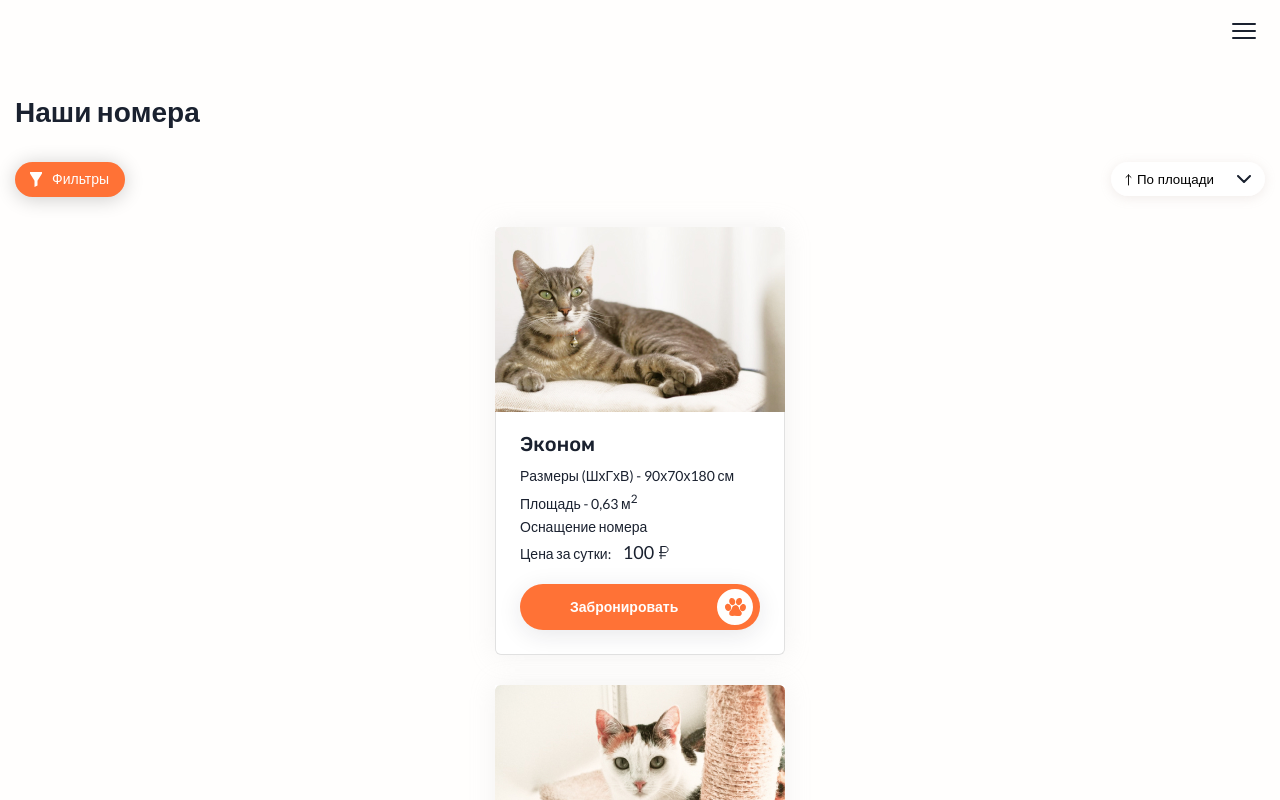
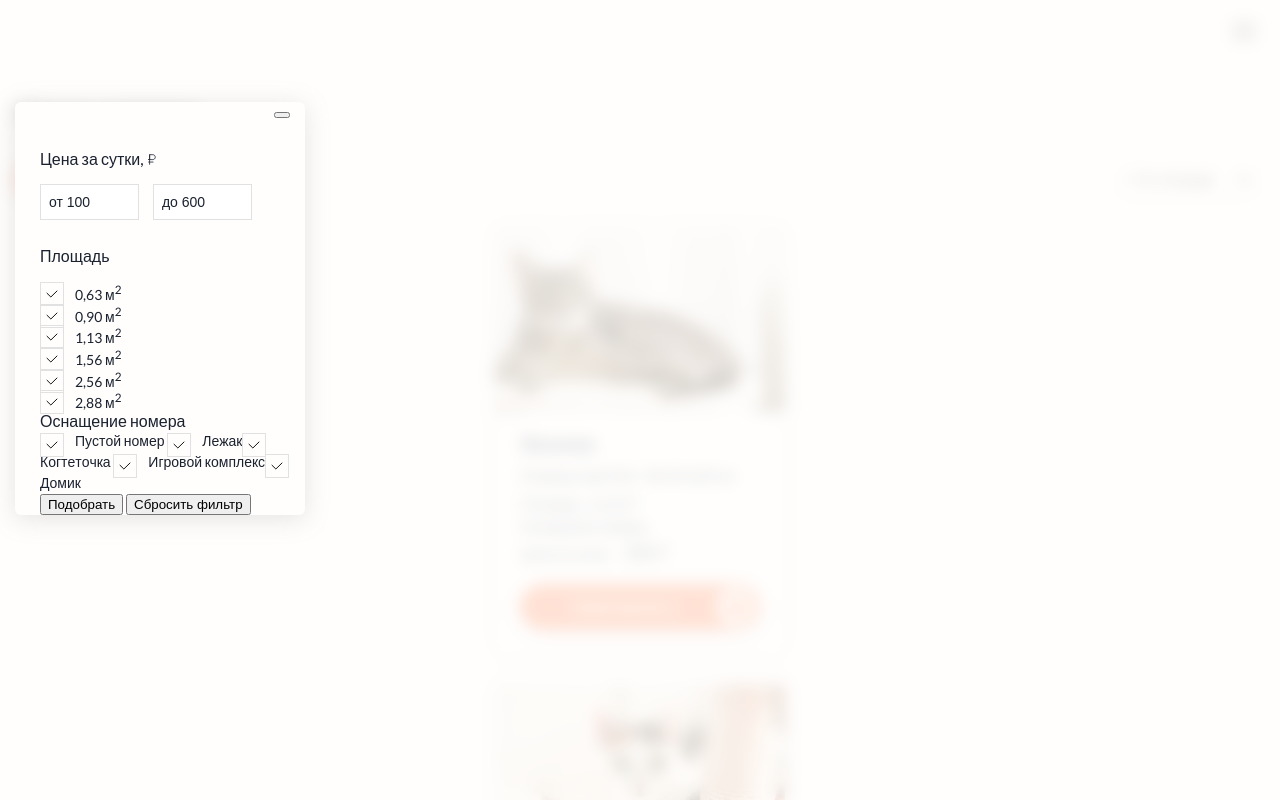
Before and after one commit to pavel-niukalo/hotel-for-cats, a plain HTML site: page catalog.html in a window 1280 px wide. Both pictures are taken after a click on the button "Фильтры". Shown: the top 800 px of the page. Drawn offline with Linux system fonts and the light colour scheme.

Commit message:
Начинает стилизацию фильтров
+ переделал сортировку

```diff
--- a/catalog.html
+++ b/catalog.html
@@ -160,11 +160,17 @@
         <div class="filters__sort select">
           <button type="button" class="select__current"><span class="select__pointer-up"></span>По площади</button>
 
+          <span class="select__selector">
+            <svg width="14" height="8" viewBox="0 0 14 8" fill="none" xmlns="http://www.w3.org/2000/svg">
+              <path d="M1 1L7 7L13 1" stroke="#1A212F" stroke-width="2" stroke-linecap="round" stroke-linejoin="round"/>
+            </svg>
+          </span>
+
           <div class="select__body">
-            <button type="button" class="select__item"><span class="select__pointer-up"></span>По площади</button>
-            <button type="button" class="select__item"><span class="select__pointer-down"></span>По площади</button>
-            <button type="button" class="select__item"><span class="select__pointer-up"></span>По цене</button>
-            <button type="button" class="select__item"><span class="select__pointer-down"></span>По цене</button>
+            <button type="button" class="select__item select__item--square-up"><span class="select__pointer-up"></span>По площади</button>
+            <button type="button" class="select__item select__item--square-down"><span class="select__pointer-down"></span>По площади</button>
+            <button type="button" class="select__item select__item--price-up"><span class="select__pointer-up"></span>По цене</button>
+            <button type="button" class="select__item select__item--price-down"><span class="select__pointer-down"></span>По цене</button>
           </div>
         </div>
       </section>
@@ -400,7 +406,7 @@
     </footer>
 
     <script src="js/menu.js"></script>
-    <script src="js/sort.js"></script>
+    <script src="js/sort&filters.js"></script>
     <script src="https://api-maps.yandex.ru/2.1/?apikey=8520d0c4-6590-4cb7-b455-2a4a0f575897&lang=ru_RU"></script>
     <script src="js/map.js"></script>
   </body>
--- a/css/style.css
+++ b/css/style.css
@@ -942,6 +942,139 @@ a {
   transition: none;
 }
 
+.filters__form-wrapper--opened {
+  position: absolute;
+  top: 102px;
+
+  display: block;
+  box-sizing: border-box;
+  width: 290px;
+  padding-top: 47px;
+  padding-left: 25px;
+  margin: 0 auto;
+
+  background-color: #FFFEFD;
+  box-shadow: 0px 4px 25px rgba(153, 153, 153, 0.25);
+  border-radius: 6px;
+
+  z-index: 20;
+}
+
+.filters__close {
+  position: absolute;
+  right: 15px;
+  top: 10px;
+}
+
+/* form */
+
+.form fieldset,
+.form legend {
+  padding: 0;
+  margin: 0;
+
+  border: none;
+}
+
+.form legend {
+  font-size: 16px;
+  line-height: 19px;
+}
+
+.form__price legend {
+  margin-bottom: 16px;
+}
+
+.form__price legend::after {
+  content: "";
+
+  display: inline-block;
+  width: 8px;
+  height: 11px;
+  margin-left: 1px;
+
+  background-image: url(../img/ruble.svg);
+  background-repeat: no-repeat;
+  background-position: center;
+  background-size: 8px 11px;
+}
+
+.form__input {
+  width: 79px;
+  padding: 9px 10px 8px 8px;
+  margin-right: 11px;
+  margin-bottom: 26px;
+
+  font-size: 14px;
+  line-height: 17px;
+
+  border: 1px solid #E1E1E1;
+}
+
+.form__input:hover,
+.form__input:focus {
+  border: 1px solid #FAC663;
+}
+
+.form__input::placeholder {
+  color: #1A212F;
+}
+
+.form__square {
+  display: flex;
+  flex-direction: column;
+}
+
+.form__square legend {
+  margin-bottom: 16px;
+}
+
+/* checkbox */
+
+.checkbox {
+  position: relative;
+
+  padding-left: 35px;
+
+  font-size: 14px;
+  line-height: 17px;
+}
+
+.checkbox:hover {
+  cursor: pointer;
+}
+
+.checkbox__icon {
+  position: absolute;
+  top: 1px;
+  left: 0;
+
+  width: 22px;
+  height: 22px;
+
+  border: 1px solid #E1E1E1;
+}
+
+.checkbox__input:checked + .checkbox__icon {
+  background-image: url("../img/checkbox.svg");
+  background-repeat: no-repeat;
+  background-position: center;
+}
+
+.checkbox__input:hover + .checkbox__icon {
+  border: 1px solid #FAC663;
+}
+
+.checkbox__input:focus + .checkbox__icon {
+  cursor: pointer;
+  border: 1px solid #FAC663;
+  outline: 1px solid #a6c7ff;
+}
+
+.checkbox__input:active + .checkbox__icon {
+  opacity: 0.5;
+}
+
 /* select */
 
 .select {
@@ -967,9 +1100,6 @@ a {
   text-align: left;
 
   background-color: #FFFFFF;
-  background-image: url(../img/selector.svg);
-  background-repeat: no-repeat;
-  background-position: 126px;
 
   border: none;
   border-radius: 25px;
@@ -981,7 +1111,19 @@ a {
   color: #FFFEFD;
 
   background-color: #FF7236;
-  background-image: url(../img/selectorhover.svg);
+}
+
+.select__current:hover ~ .select__selector path,
+.select__current:focus ~ .select__selector path {
+  stroke: #FFFEFD;
+}
+
+.select__selector {
+  position: absolute;
+  right: 14px;
+  top: 8px;
+
+  transition: 0.3s linear;
 }
 
 .select__body {
@@ -989,17 +1131,28 @@ a {
 }
 
 .select--opened .select__current {
-  background-image: url(../img/selectorup.svg);
-  background-repeat: no-repeat;
-  background-position: 126px;
   border-radius: 4px;
-  border-bottom: 1px solid #E1E1E1;
 }
 
 .select--opened .select__current:hover,
 .select--opened .select__current:focus {
   background-color: #FF7236;
-  background-image: url(../img/selectoruphover.svg);
+}
+
+.select--opened .select__selector {
+  transform: rotate(-180deg);
+}
+
+.select--opened::after {
+  content: "";
+
+  position: absolute;
+  top: 34px;
+
+  width: 154px;
+  height: 1px;
+
+  background-color: #E1E1E1;
 }
 
 .select--opened .select__body {
@@ -1028,7 +1181,7 @@ a {
 .select__item:focus {
   color: #FFFEFD;
 
-  background-color: #FF7236;
+  background-color: #FAC663;
 }
 
 .select__item:active {
--- /dev/null
+++ b/js/sort&filters.js
@@ -0,0 +1,63 @@
+'use strict';
+
+(function () {
+  var filters = document.querySelector('.filters__form-wrapper');
+  var filtersOpen = document.querySelector('.filters__open');
+  var filtersClose = document.querySelector('.filters__close');
+  var select = document.querySelector('.select');
+  var selectCurrent = select.querySelector('.select__current');
+  var selectItem = select.querySelectorAll('.select__item');
+
+  var openFilter = function () {
+    var background = document.createElement('div');
+    background.style = 'position: absolute; width: 100vw; height: 100vh; background: rgba(255, 254, 253, 0.8); backdrop-filter: blur(8px); z-index: 15';
+    document.body.insertAdjacentElement('afterbegin', background);
+
+    filters.classList.add('filters__form-wrapper--opened');
+
+    filtersOpen.removeEventListener('click', function() {
+      openFilter();
+    });
+  };
+
+  var closeFilter = function () {
+    background.remove;
+
+    filters.classList.remove('filters__form-wrapper--opened');
+
+    filtersClose.removeEventListener('click', function() {
+      closeFilter();
+    });
+  };
+
+  var chooseItem = function (item) {
+    var itemText = item.innerHTML;
+    selectCurrent.innerHTML = itemText;
+    item.removeEventListener('click', function() {
+      chooseItem(item);
+    });
+  };
+
+  filtersOpen.addEventListener('click', function() {
+    openFilter();
+  });
+
+  filtersClose.addEventListener('click', function() {
+    closeFilter();
+  });
+
+  select.addEventListener('click', function() {
+    select.classList.toggle('select--opened');
+    if (select.classList.contains('select--opened')) {
+      select.style = 'border-radius: 4px;'
+    } else {
+      select.style = 'border-radius: 25px;'
+    }
+  });
+
+  selectItem.forEach(function (item) {
+    item.addEventListener('click', function() {
+      chooseItem(item);
+    });
+  });
+})();
--- a/js/sort.js
+++ /dev/null
@@ -1,27 +0,0 @@
-'use strict';
-
-(function () {
-  var select = document.querySelector('.select');
-  var selectCurrent = select.querySelector('.select__current');
-  var selectItem = select.querySelectorAll('.select__item');
-
-  select.addEventListener('click', function() {
-    select.classList.toggle('select--opened');
-    if (select.classList.contains('select--opened')) {
-      select.style = 'border-radius: 4px;'
-    } else {
-      select.style = 'border-radius: 25px;'
-    }
-  });
-
-  var chooseItem = function (item) {
-    var itemText = item.innerHTML;
-    selectCurrent.innerHTML = itemText;
-  };
-
-  selectItem.forEach(function (item) {
-    item.addEventListener('click', function() {
-      chooseItem(item);
-    });
-  });
-})();
```
Also changed, not shown: img/checkbox.svg (added), img/selector.svg (deleted), img/selectorhover.svg (deleted), img/selectorup.svg (deleted), img/selectoruphover.svg (deleted).
